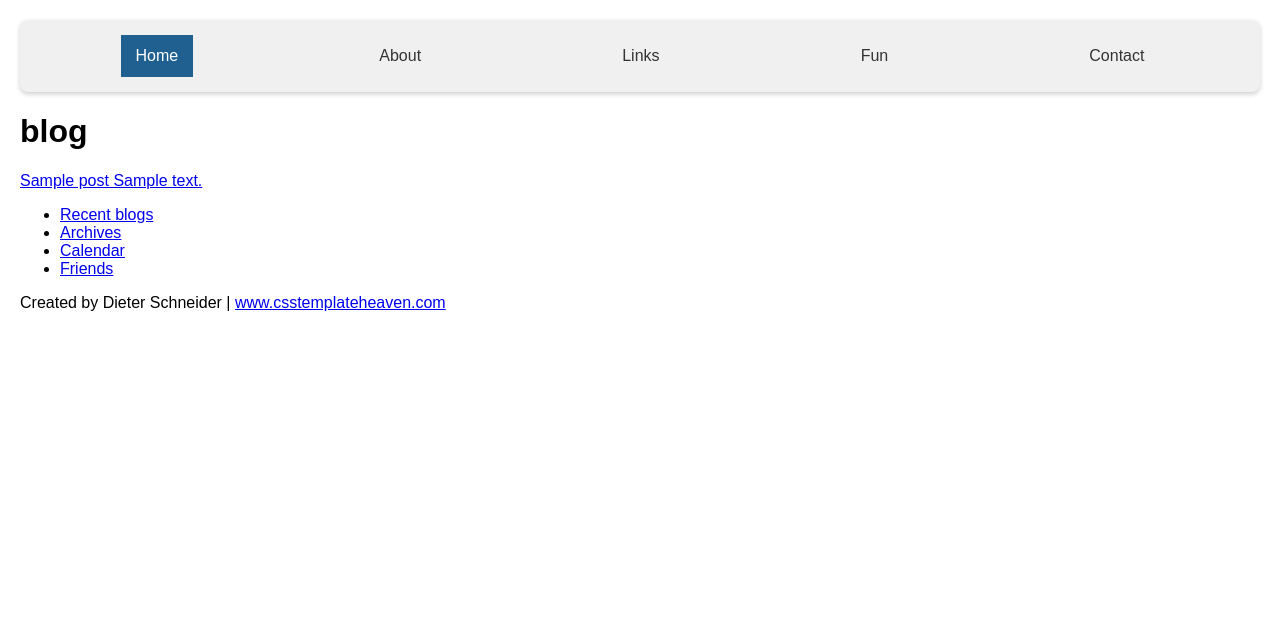
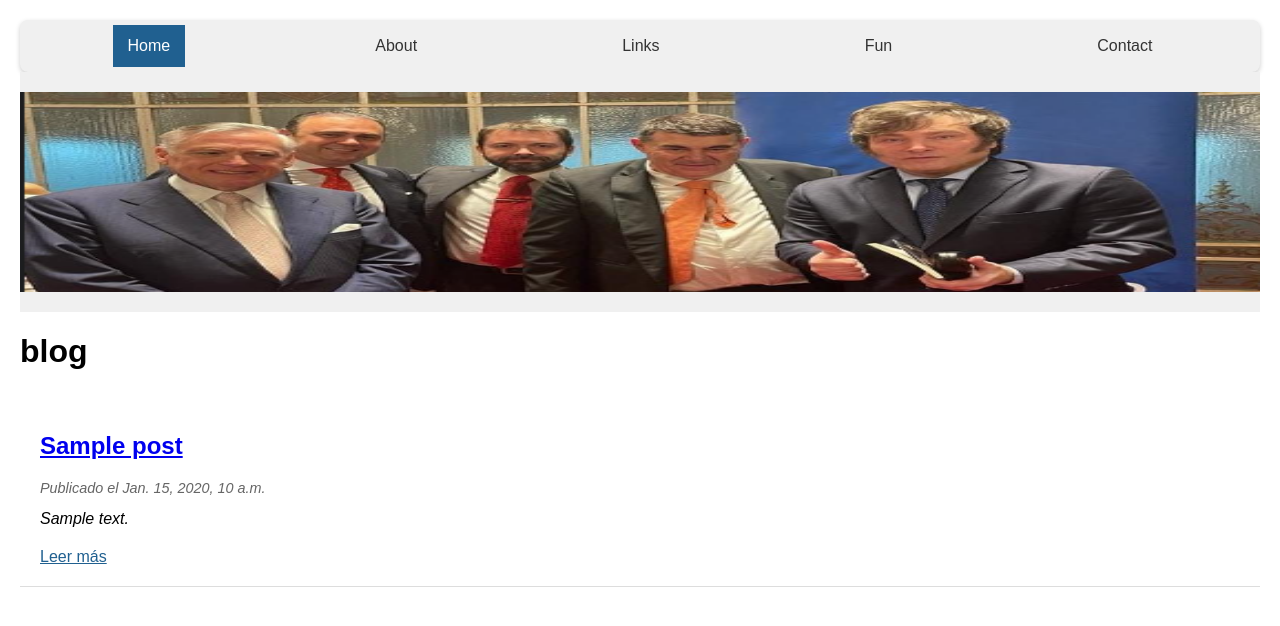
Before and after one commit to Juan4532/simple-blog, a Django app: page /blog/ in a window 1280 px wide. Shown: the top 626 px of the page. Run offline with Django 5.2, Linux system fonts and the light colour scheme; tables that the repository leaves empty hold one stand-in row (values such as "Sample post").

Commit message:
cabecera  ancap

```diff
--- a/backend/blog/static/css/blog.css
+++ b/backend/blog/static/css/blog.css
@@ -59,7 +59,7 @@ footer {
 /* Barra de navegacion */
 .main_nav {
   background-color: #f0f0f0;  /* Color de fondo claro */
-  padding: 15px;
+  padding: 5px;
   border-radius: 8px;         /* Bordes redondeados */
   box-shadow: 0 2px 5px rgba(0, 0, 0, 0.2); /* Sombra sutil */
 }
@@ -88,3 +88,31 @@ footer {
   background-color: #206090;  /* Azul destacado para el elemento activo */
   color: white;
 }
+
+
+.post-item {
+    border-bottom: 1px solid #ddd;
+    padding: 20px;
+    margin-bottom: 20px;
+}
+
+.post-meta {
+    font-style: italic;
+    color: #666;
+}
+
+.read-more {
+    color: #206090; /* Color azul a juego con otros ejemplos */
+}
+
+.blog-header {
+  background-color: #f0f0f0;  /* Color de fondo claro */
+  padding: 20px 0;
+  text-align: center;
+}
+
+.blog-header-image {
+  width: 100%;     /* Ocupa todo el ancho */
+  max-height: 200px;  /* Altura máxima */
+  margin: 0 auto;   /* Centra la imagen */
+}
--- a/backend/core/settings.py
+++ b/backend/core/settings.py
@@ -114,7 +114,7 @@ USE_TZ = True
 # Static files (CSS, JavaScript, Images)
 # https://docs.djangoproject.com/en/5.0/howto/static-files/
 
-STATIC_URL = 'static/'
+STATIC_URL = '/static/'
 
 STATICFILES_DIR = [os.path.join(BASE_DIR, 'static'),]
 
--- a/backend/templates/base.html
+++ b/backend/templates/base.html
@@ -20,15 +20,5 @@
   <div id="content">
     {% block content %} {% endblock content %}
   </div>
-  <div id="navbox">
-    <ul id="navlistbox">
-      <li><a href="#">Recent blogs</a></li>
-      <li><a href="#">Archives</a></li>
-      <li><a href="#">Calendar</a></li>
-      <li><a href="#">Friends</a></li>
-    </ul>
-  </div>
-  <div id="footer">Created by Dieter Schneider | <a href="http://www.csstemplateheaven.com">www.csstemplateheaven.com</a></div>
-</div>
 </body>
 </html>
--- a/backend/templates/blog/index.html
+++ b/backend/templates/blog/index.html
@@ -5,12 +5,16 @@
 {% block style %}<link rel="stylesheet" href="{% static 'css/blog.css' %}"> {% endblock style %}
 
 {% block content %}
-
-    <h1> blog </h1>
-
-    {% for post in posts %}
-        <a href="{% url 'blog:post-detail' slug=post.slug %}">
-            {{post.title}}
-            {{post.excerpt|truncatechars:50}}
-    {% endfor %}
+  <div class="blog-header">
+    <img src="{% static 'images/ancap.jpg' %}" alt="Cabecera del Blog" class="blog-header-image">
+  </div>
+  <h1> blog </h1>
+  {% for post in posts %}
+    <div class="post-item">
+      <h2><a href="{% url 'blog:post-detail' slug=post.slug %}">{{ post.title }}</a></h2>
+      <p class="post-meta">Publicado el {{ post.published }}</p>
+      <div class="post-excerpt">{{ post.excerpt|truncatechars:150 }}</div>
+      <a href="{% url 'blog:post-detail' slug=post.slug %}" class="read-more">Leer más</a>
+    </div>
+  {% endfor %}
 {% endblock content%}
```
Also changed, not shown: backend/blog/static/css/images/ancap.jpg (added), backend/blog/static/images/ancap.jpg (added), backend/static/images/ancap.jpg (added).
